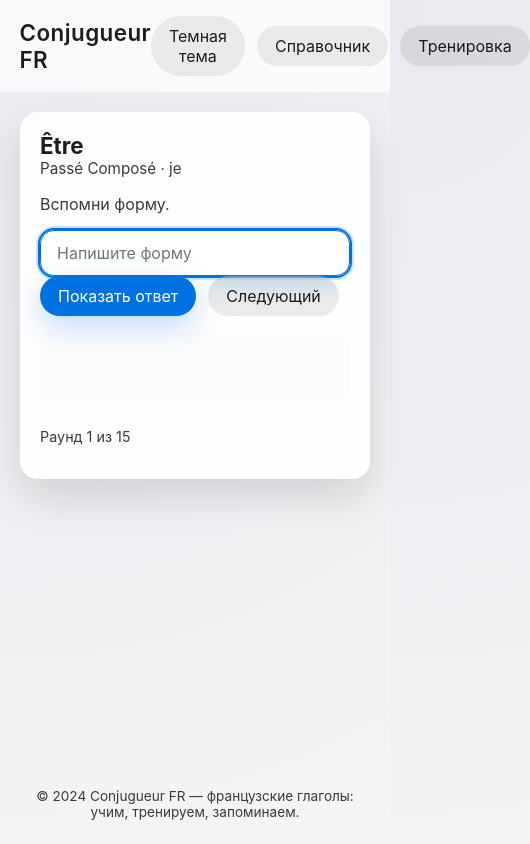
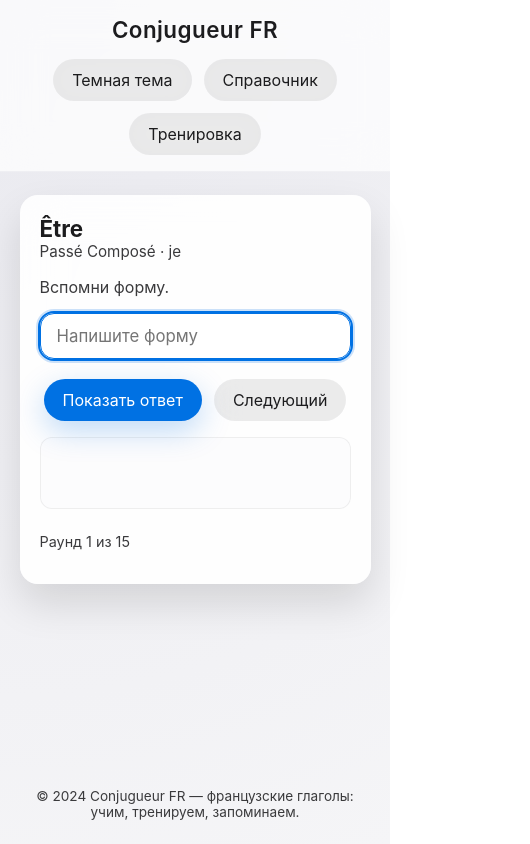
Before and after one commit to PolPal1623/FrenchMainVerbs, a plain HTML site: page index.html in a window 390 px wide. Both pictures are taken after a click on the button "Начать тренировку". Shown: the whole page, 530 px wide, since content can reach past the window. Drawn offline with Linux system fonts and the light colour scheme.

Commit message:
Refine interface layout

```diff
--- a/index.html
+++ b/index.html
@@ -56,6 +56,8 @@
       display: flex;
       justify-content: space-between;
       align-items: center;
+      gap: clamp(12px, 4vw, 24px);
+      flex-wrap: wrap;
       box-shadow: 0 1px 0 rgba(255, 255, 255, 0.2);
     }
 
@@ -68,24 +70,28 @@
 
     nav {
       display: flex;
+      flex-wrap: wrap;
       gap: 12px;
       align-items: center;
+      justify-content: flex-end;
     }
 
     button {
       font: inherit;
-      border: none;
+      border: 1px solid transparent;
       border-radius: 999px;
       padding: 10px 18px;
       background: rgba(0, 0, 0, 0.08);
       color: var(--text);
       cursor: pointer;
-      transition: background 0.2s ease, transform 0.2s ease, color 0.2s ease;
+      transition: background 0.2s ease, transform 0.2s ease, color 0.2s ease,
+        border-color 0.2s ease;
       backdrop-filter: blur(12px);
     }
 
     button:hover {
       background: rgba(0, 0, 0, 0.15);
+      border-color: rgba(0, 0, 0, 0.04);
     }
 
     button:active {
@@ -101,6 +107,7 @@
       background: var(--accent);
       color: white;
       box-shadow: 0 10px 30px rgba(0, 113, 227, 0.25);
+      border-color: color-mix(in srgb, var(--accent) 60%, transparent);
     }
 
     .primary-button:hover {
@@ -109,18 +116,23 @@
 
     main {
       flex: 1;
-      padding: clamp(20px, 4vw, 50px);
-      display: grid;
-      place-items: start center;
+      padding: clamp(24px, 5vw, 60px) clamp(16px, 5vw, 40px) 64px;
+      display: flex;
+      justify-content: center;
+      align-items: flex-start;
     }
 
     .screen {
       width: min(960px, 100%);
       display: none;
+      margin: 0 auto;
     }
 
     .screen.active {
-      display: block;
+      display: flex;
+      flex-direction: column;
+      align-items: stretch;
+      gap: 24px;
       animation: fade-in 0.2s ease;
     }
 
@@ -130,12 +142,17 @@
       box-shadow: var(--shadow);
       padding: clamp(20px, 4vw, 36px);
       backdrop-filter: blur(18px);
+      display: grid;
+      gap: 24px;
+      align-content: start;
+      width: 100%;
+      margin: 0 auto;
     }
 
     .selectors {
       display: grid;
       gap: 16px;
-      margin-bottom: 24px;
+      margin-bottom: 32px;
     }
 
     label {
@@ -144,7 +161,8 @@
       display: block;
     }
 
-    select, input[type="text"] {
+    select,
+    input[type="text"] {
       width: 100%;
       padding: 12px 16px;
       border-radius: 14px;
@@ -156,10 +174,20 @@
       transition: border 0.2s ease, box-shadow 0.2s ease;
     }
 
-    select:focus-visible, input[type="text"]:focus-visible {
+    select:focus-visible,
+    input[type="text"]:focus-visible {
       outline: var(--focus-outline);
       border-color: var(--accent);
       box-shadow: 0 0 0 4px color-mix(in srgb, var(--accent) 20%, transparent);
+    }
+
+    #answer-form {
+      display: grid;
+      gap: 16px;
+    }
+
+    #answer-input {
+      font-size: 1.05rem;
     }
 
     table.conjugation-table {
@@ -168,6 +196,7 @@
       border-radius: 16px;
       overflow: hidden;
       background: var(--surface-strong);
+      caption-side: top;
     }
 
     table.conjugation-table tbody tr:nth-child(even) {
@@ -215,6 +244,8 @@
       display: grid;
       gap: 16px;
       transition: transform 0.2s ease, opacity 0.2s ease;
+      margin: 0 auto;
+      width: min(720px, 100%);
     }
 
     .card.fade {
@@ -244,6 +275,7 @@
       display: flex;
       flex-wrap: wrap;
       gap: 12px;
+      align-items: center;
     }
 
     #result-area {
@@ -254,6 +286,7 @@
       font-size: 1rem;
       display: grid;
       gap: 8px;
+      border: 1px solid rgba(0, 0, 0, 0.06);
     }
 
     .correct-answer {
@@ -278,7 +311,7 @@
     }
 
     footer {
-      padding: 24px;
+      padding: 24px clamp(16px, 5vw, 40px);
       text-align: center;
       color: var(--text-muted);
       font-size: 0.85rem;
@@ -314,6 +347,26 @@
     @media (min-width: 720px) {
       .selectors {
         grid-template-columns: repeat(2, minmax(0, 1fr));
+      }
+    }
+
+    @media (max-width: 600px) {
+      header {
+        justify-content: center;
+      }
+
+      nav {
+        width: 100%;
+        justify-content: center;
+      }
+
+      .button-row {
+        width: 100%;
+        justify-content: center;
+      }
+
+      #answer-form {
+        gap: 20px;
       }
     }
   </style>
```
